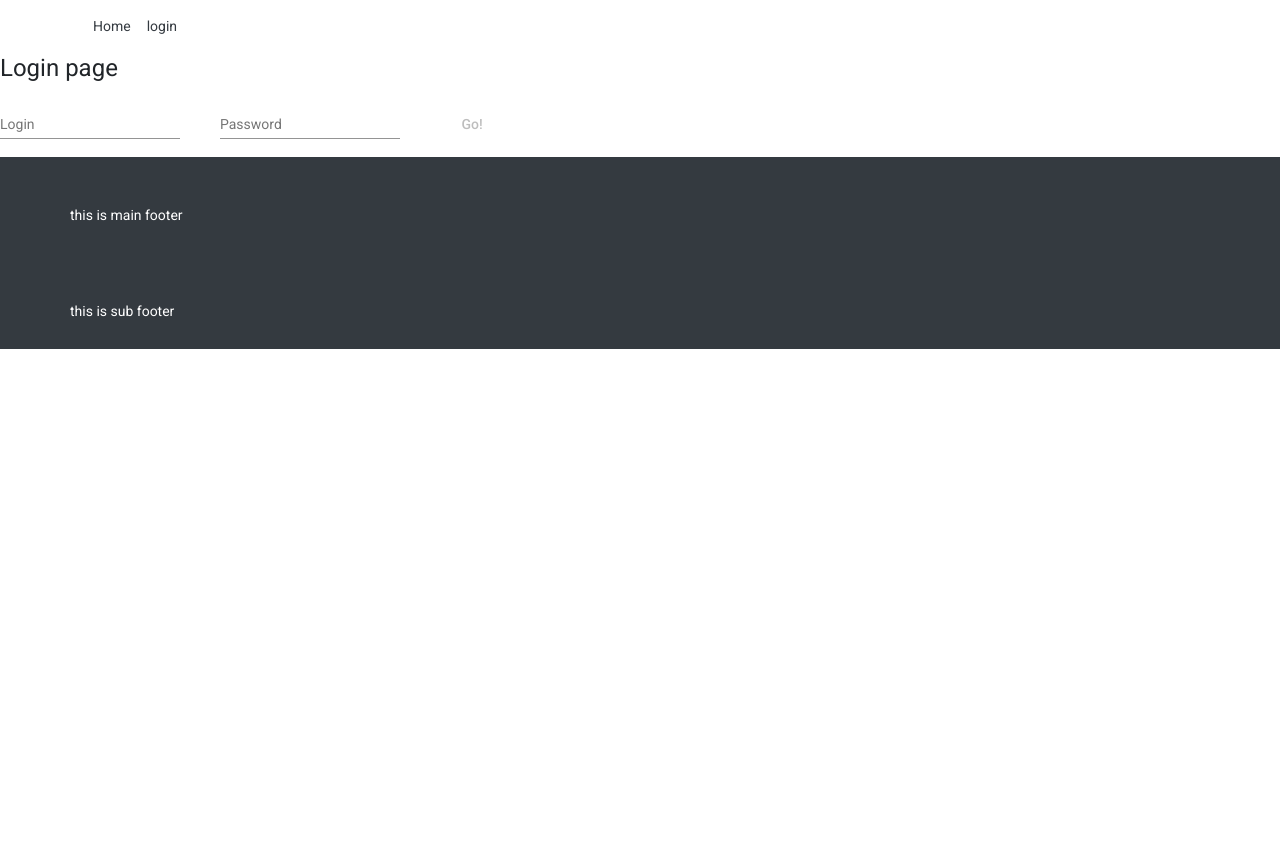
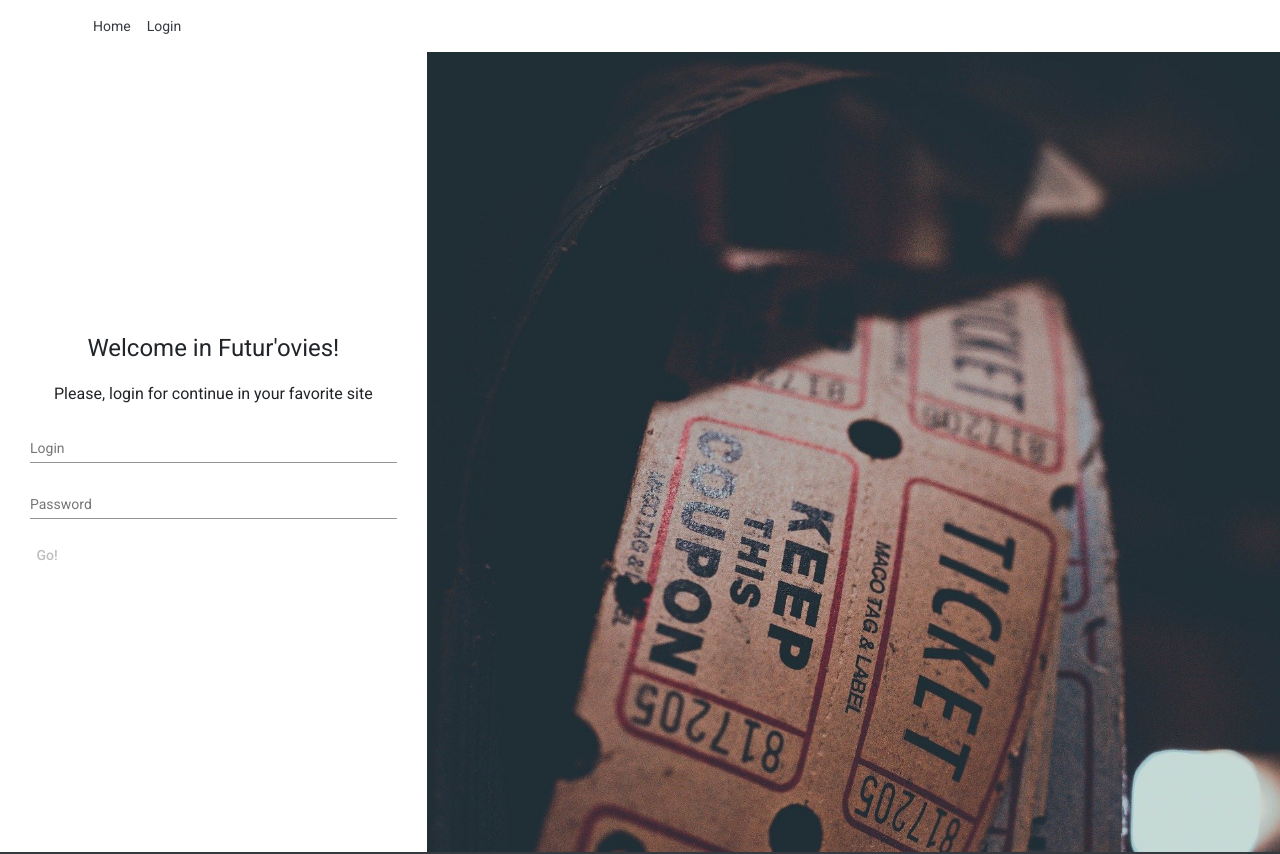
Before and after one commit to PercheyRenaud/start_angular, an Angular app: page /login in a window 1280 px wide. Shown: the top 854 px of the page. Before the commit the page ends 800 px from the top, so only its background shows below. Built offline with nearby package versions, Linux system fonts and the light colour scheme.

Commit message:
add service init and snackbar

```diff
--- /dev/null
+++ b/src/app/core/services/user.service.ts
@@ -0,0 +1,35 @@
+import { Injectable } from '@angular/core';
+
+@Injectable({
+  providedIn: 'root'
+})
+export class UserService {
+  private _registeredUsers: any[];
+
+
+  constructor() {
+    this._registeredUsers = new Array<any>();
+    this._registeredUsers.push(
+      {
+        login: 'rperchey',
+        password: 'totototo!'
+      }
+    );
+  }
+
+
+
+  public authenticate(user: any): boolean {
+    const registeredUser: any = this._registeredUsers.find(
+      (obj: any) => obj.login === user.login && obj.password
+      );
+      if (registeredUser !== undefined) {
+        localStorage.setItem(
+      'user',
+      JSON.stringify(user)
+        );
+    return true;
+        }
+        return false;
+  }
+}
--- a/src/app/pages/login/login.component.html
+++ b/src/app/pages/login/login.component.html
@@ -1,7 +1,11 @@
-<h1>Login page</h1>
-
+<div class="container-fluid">
+    <div class="row vh-100">
+        <div class="col-lg-4 d-flex justify-content-center align-items-center bg-white h-100">
+            <div class="content">
+                <h1 class="text-center p-b-20 fw-400">Welcome in Futur'ovies!</h1>
+                <h3 class="text-center p-b-20 fw-400">Please, login for continue in your favorite site</h3>
                 <form [formGroup]="loginForm">
-    <mat-form-field class="">
+                    <mat-form-field class="col-12">
                         <mat-label> Login</mat-label>
                         <input matInput type="text" placeholder="Your login" formControlName="login">
                         <mat-error *ngIf="login.touched && login.invalid">
@@ -9,9 +13,7 @@
                         </mat-error>
                     </mat-form-field>
 
-    <span class="example-spacer"></span>
-
-    <mat-form-field class="">
+                    <mat-form-field class="col-12">
                         <mat-label> Password</mat-label>
                         <input matInput type="password" placeholder="Your password " formControlName="password">
                         <mat-error *ngIf="password.touched && password.invalid">
@@ -19,8 +21,18 @@
                         </mat-error>
                     </mat-form-field>
 
-    <span class="example-spacer"></span>
-    <button class="example-button-row" mat-button color="primary" (click)="doLogin()" [disabled]="loginForm.invalid">
+                    <button class="example-button-row" mat-button color="primary" (click)="doLogin() "
+                        [disabled]="loginForm.invalid">
                         Go!</button>
 
                 </form>
+            </div>
+        </div>
+        <div class="col-lg-8 d-none d-md-block bg-cover" style="background-image: url('./assets/img/admission.jpg');
+  background-size: cover;"></div>
+    </div>
+</div>
+
+
+
+<!-- <span class="example-spacer"></span> -->
--- a/src/app/pages/login/login.component.ts
+++ b/src/app/pages/login/login.component.ts
@@ -1,5 +1,8 @@
 import { Component, OnInit } from '@angular/core';
 import { FormBuilder, AbstractControl, Validators, FormGroup } from '@angular/forms';
+import { Router } from '@angular/router';
+import { UserService } from 'src/app/core/services/user.service';
+import { MatSnackBar } from '@angular/material/snack-bar';
 
 @Component({
   selector: 'app-login',
@@ -10,7 +13,10 @@ export class LoginComponent implements OnInit {
   public loginForm: FormGroup;
 
   constructor(
-    private formBuilder: FormBuilder
+    private formBuilder: FormBuilder,
+    private router: Router,
+    private userService: UserService,
+    private snackBar: MatSnackBar,
   ) { }
 
   public get login(): AbstractControl {
@@ -22,7 +28,7 @@ export class LoginComponent implements OnInit {
   }
 
   ngOnInit(): void {
-    this.loginForm =  this.formBuilder.group ({
+    this.loginForm = this.formBuilder.group({
       login: [
         '',
         Validators.compose(
@@ -41,6 +47,29 @@ export class LoginComponent implements OnInit {
 
 
   public doLogin(): void {
+    //local persitence of user
+    if (this.userService.authenticate(this.loginForm.value)) {
+      //road to home
+      this.router.navigate(['home']);
+      this.snackBar.open(
+        "Welcome in Futur'ovies!"
+        , ''
+        , {
+          duration: 2500
+        })
+    } else {
+      // some snackbar to keek user informed
+      this.snackBar.open(
+        'Sorry, your identification failed'
+        , ''
+        , {
+          duration: 2500
+        }
+      )
+      // : redraw form with empty values
+      this.login.setValue('');
+      this.password.setValue('');
+    }
 
   }
 
--- a/src/app/shared/material/material.module.ts
+++ b/src/app/shared/material/material.module.ts
@@ -9,6 +9,7 @@ import {MatToolbarModule} from '@angular/material/toolbar';
 import {MatDialogModule} from '@angular/material/dialog';
 import {MatStepperModule} from '@angular/material/stepper';
 import {MatListModule} from '@angular/material/list';
+import {MatSnackBarModule} from '@angular/material/snack-bar';
 
 @NgModule({
   declarations: [],
@@ -23,6 +24,7 @@ import {MatListModule} from '@angular/material/list';
     MatDialogModule,
     MatStepperModule,
     MatListModule,
+    MatSnackBarModule,
   ],
   exports: [
     MatSelectModule,
@@ -34,6 +36,7 @@ import {MatListModule} from '@angular/material/list';
     MatDialogModule,
     MatStepperModule,
     MatListModule,
+    MatSnackBarModule,
   ]
 })
 export class MaterialModule { }
--- a/src/app/shared/ui/navigation/navigation.component.html
+++ b/src/app/shared/ui/navigation/navigation.component.html
@@ -5,7 +5,7 @@
                 <a class="nav-link text-dark" [routerLink]="['home']" routerLinkActive="active">Home</a>
             </li>
             <li class="nav-item p-2">
-                <a class="nav-link text-dark" [routerLink]="['login']" routerLinkActive="active">login</a>
+                <a class="nav-link text-dark" [routerLink]="['login']" routerLinkActive="active">Login</a>
             </li>
         </ul>
     </div>
```
Also changed, not shown: src/app/pages/login/login.component.scss (line endings or trailing spaces), src/assets/img/admission.jpg (added). Lines whose indentation alone changed are shown as unchanged.
